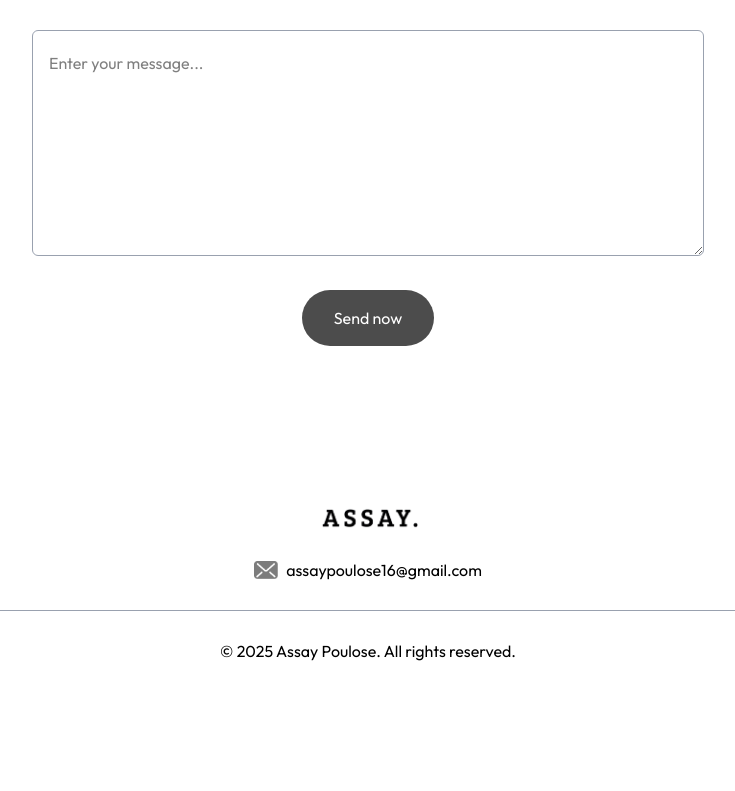
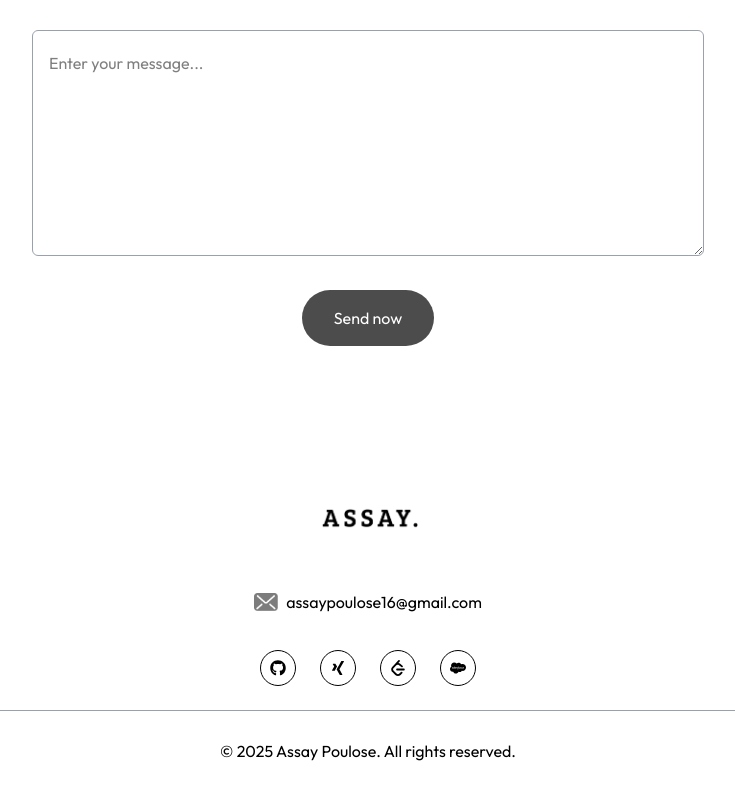
Before and after one commit to assaypoulose/Portfolio-NextJs, a Next.js app: page / in a window 1280 px wide. Shown: the part 3364-4155 px from the top of the page, without its empty margins (272-1007 px from the left). Before the commit the page ends 4055 px from the top, so only its background shows below. Built offline with nearby package versions, Linux system fonts and the light colour scheme; a web font is replaced by a local one.

Commit message:
added new features

```diff
--- a/app/components/Footer.jsx
+++ b/app/components/Footer.jsx
@@ -1,16 +1,29 @@
-import { assets } from '@/assets/assets'
+import { assets,socials } from '@/assets/assets'
 import Image from 'next/image'
+import Link from 'next/link'
 import React from 'react'
 
-export const Footer = () => {
+export const Footer = ({isDarkmode}) => {
+
+  const iconStyles = "w-9 h-9 border border-accent rounded-full flex justify-center items-center text-accent text-base hover:bg-accent hover:text-primary hover:transition-all duration-500";
+
   return (
     <div id='footer' className='mt-20'>
         <div className='text-center'>
-            <Image src={assets.logo1} alt='' className='w-36 mx-auto'/>
-            <div className='w-max flex items-center gap-2 mx-auto'>
+            <Image src={isDarkmode? assets.assay_white : assets.logo1} alt='' className='w-36 mx-auto'/>
+            <div className='w-max mt-8 flex items-center gap-2 mx-auto'>
             <Image src={assets.mail_icon} alt='' className='w-6'/>
-            assaypoulose16@gmail.com
-            </div>
+          assaypoulose16@gmail.com
+        </div>
+      </div>
+      <div className="mb-8 mt-8 xl:mb-0 flex gap-6 items-center justify-center">
+          {socials.map((item, index) => {
+            return (
+              <Link key={index} href={item.path} className={iconStyles} target="_blank">
+                {item.icon}
+              </Link>
+            )
+          })}
         </div>
 
         <div className='text-center border-t border-gray-400 mx-[10%] mt-6 py-6'>
--- a/app/components/Services.jsx
+++ b/app/components/Services.jsx
@@ -15,7 +15,7 @@ const Services = () => {
             {serviceData.map(({icon, title, description, link}, index) => (
                 <div key={index} className='border border-gray-400 rounded-lg px-8 py-12 hover:shadow-black cursor-pointer lightHover hover:-translate-y-1 duration-500'>
                     <Image src={icon} alt='' className='w-10 border rounded-md'/>
-                    <h3 className='text-lg my-4 text-gray-700 dark:text-gray-300'>{title}</h3>
+                    <h3 className='text-lg my-4 text-gray-700 dark:text-gray-900'>{title}</h3>
 <p className='text-sm text-gray-600 dark:text-gray-400 leading-5'>{description}</p>
 
                     {/* <a href={link} className='flex items-center gap-2 text-sm mt-5'>
--- a/app/components/Work.jsx
+++ b/app/components/Work.jsx
@@ -19,7 +19,7 @@ const Work = () => {
                                 <h2 className='font-semibold'>{project.title}</h2>
                                 <p className='text-sm text-gray-700'>{project.description}</p>
                             </div>
-                            <div className='border rounded-full border-black w-9 aspect-square flex items-center justify-center shadow-[2px_2px_0_#000] group-hover:bg-lime-200 transition'>
+                            <div className='border rounded-full border-black w-9 aspect-square flex items-center justify-center dark:bg-amber-50 shadow-[2px_2px_0_#000] group-hover:bg-lime-200 transition'>
                                 <Image src={assets.send_icon} alt='send icon' className='w-5' />
                             </div>
                         </div>
--- a/assets/assets.js
+++ b/assets/assets.js
@@ -43,8 +43,13 @@ import restapi from './restapi.png';
 import logo1 from './logo1.png';
 import logo2 from './logo_white.png';
 import download_icon_white from './download_white.png';
+import assay_white from './assay_white.png';
+
+import { FaGithub, FaXing, FaSalesforce } from "react-icons/fa";
+import { SiLeetcode } from "react-icons/si";
 
 export const assets = {
+    assay_white,
     download_icon_white,
     logo2,
     logo1,
@@ -91,6 +96,13 @@ export const assets = {
     right_arrow_bold,
     right_arrow_bold_dark
 };
+
+export const socials = [
+    { icon: <FaGithub />, path: "https://github.com/assaypoulose" },
+    { icon: <FaXing />, path: "https://www.xing.com/profile/AssayPoulose_Peenikkaparamban/web_profiles" },
+    { icon: <SiLeetcode />, path: "https://leetcode.com/u/assaypoulose" },
+    { icon: <FaSalesforce />, path: "https://www.salesforce.com/trailblazer/assaypoulosepeenikkaparamban" },
+]
 
 export const workData = [
     {
@@ -139,7 +151,7 @@ export const infoList = [
         icon: assets.edu_icon,
         iconDark: assets.edu_icon_dark,
         title: 'Education',
-        description: ['42 Heilbronn', 'Full-Stack Development','MSc.Aviatoin transport', 'B.E.Aeronautical Engineering']
+        description: ['42 Heilbronn', 'Full-Stack Development', 'MSc.Aviatoin transport', 'B.E.Aeronautical Engineering']
     },
     {
         icon: assets.project_icon,
--- a/package.json
+++ b/package.json
@@ -11,7 +11,8 @@
   "dependencies": {
     "next": "15.2.2",
     "react": "^19.0.0",
-    "react-dom": "^19.0.0"
+    "react-dom": "^19.0.0",
+    "react-icons": "^5.5.0"
   },
   "devDependencies": {
     "@eslint/eslintrc": "^3",
```
Also changed, not shown: assets/assay_white.png (added), 1 other file (tests, documents, lock files or other folders).
